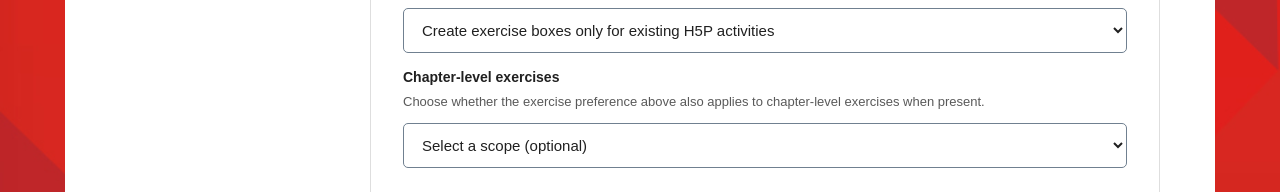
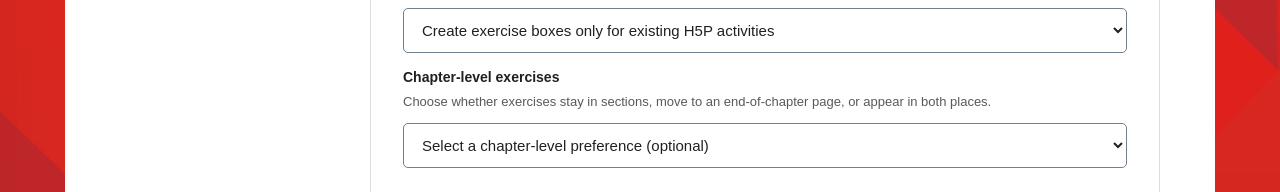
Before and after one commit to FanshaweOERDesign/Pressbooks-Preferences-Survey, a plain HTML site: page index.html in a window 1280 px wide. Shown: the part 1397-1589 px from the top of the page. Drawn offline with Linux system fonts and the light colour scheme.

Commit message:
Update exercises scope

```diff
--- a/index.html
+++ b/index.html
@@ -184,11 +184,12 @@
                 <option value="Generate exercise content inside a new box in sections with no exercise box">Generate exercise content inside a new box in sections with no exercise box</option>
               </select>
               <label class="field-label subfield-label" for="exercise-scope">Chapter-level exercises</label>
-              <p class="hint">Choose whether the exercise preference above also applies to chapter-level exercises when present.</p>
+              <p class="hint">Choose whether exercises stay in sections, move to an end-of-chapter page, or appear in both places.</p>
               <select id="exercise-scope" name="exercise-scope">
-                <option value="">Select a scope (optional)</option>
-                <option value="Apply the exercise preference to section-level and chapter-level exercises">Apply the preference to section-level and chapter-level exercises</option>
-                <option value="Apply the exercise preference to section-level exercises only">Apply the preference to section-level exercises only</option>
+                <option value="">Select a chapter-level preference (optional)</option>
+                <option value="Keep exercises in sections only; do not create a dedicated end-of-chapter exercises page">Keep exercises in sections only; do not create a dedicated end-of-chapter exercises page</option>
+                <option value="Create a dedicated end-of-chapter exercises page only; gather H5P and other activities from sections there">Create a dedicated end-of-chapter exercises page only; gather H5P and other activities from sections there</option>
+                <option value="Keep exercises in sections and include different exercises on a dedicated end-of-chapter exercises page">Keep exercises in sections and include different exercises on a dedicated end-of-chapter exercises page</option>
               </select>
             </div>
             <div class="field">
@@ -314,12 +315,12 @@
         '',
         '## Textboxes and study aids',
         '',
-        'For each item, tell us whether to include it and where it belongs. If source material is missing, say whether it may be drafted from the book or should be flagged for you.',
+        'Choose how to handle each recurring item. For exercises and examples, specify what to do when a section has no existing exercise or box.',
         '',
         '- **Learning Outcomes** (for example, at the start of each chapter): ' + answer('outcomes'),
         '- **Key Terms and glossary** (end of each chapter, individual sections, and/or a book glossary): ' + answer('terms'),
         '- **Key Takeaways** (chapter summary, end of individual sections, or both): ' + answer('takeaways'),
-        '- **Exercises**: ' + answer('exercises') + '. Chapter-level scope: ' + (answer('exercise-scope') || 'Not specified') + '.',
+        '- **Exercises**: ' + answer('exercises') + '. Placement: ' + (answer('exercise-scope') || 'Not specified') + '.',
         '- **Examples**: ' + (answer('examples') || 'No preference selected') + '.',
         '- **Other recurring boxes or pages** (for example, Knowledge Checks or chapter contents lists): ' + answer('other'),
         '',
```
Also changed, not shown: 1 other file.
